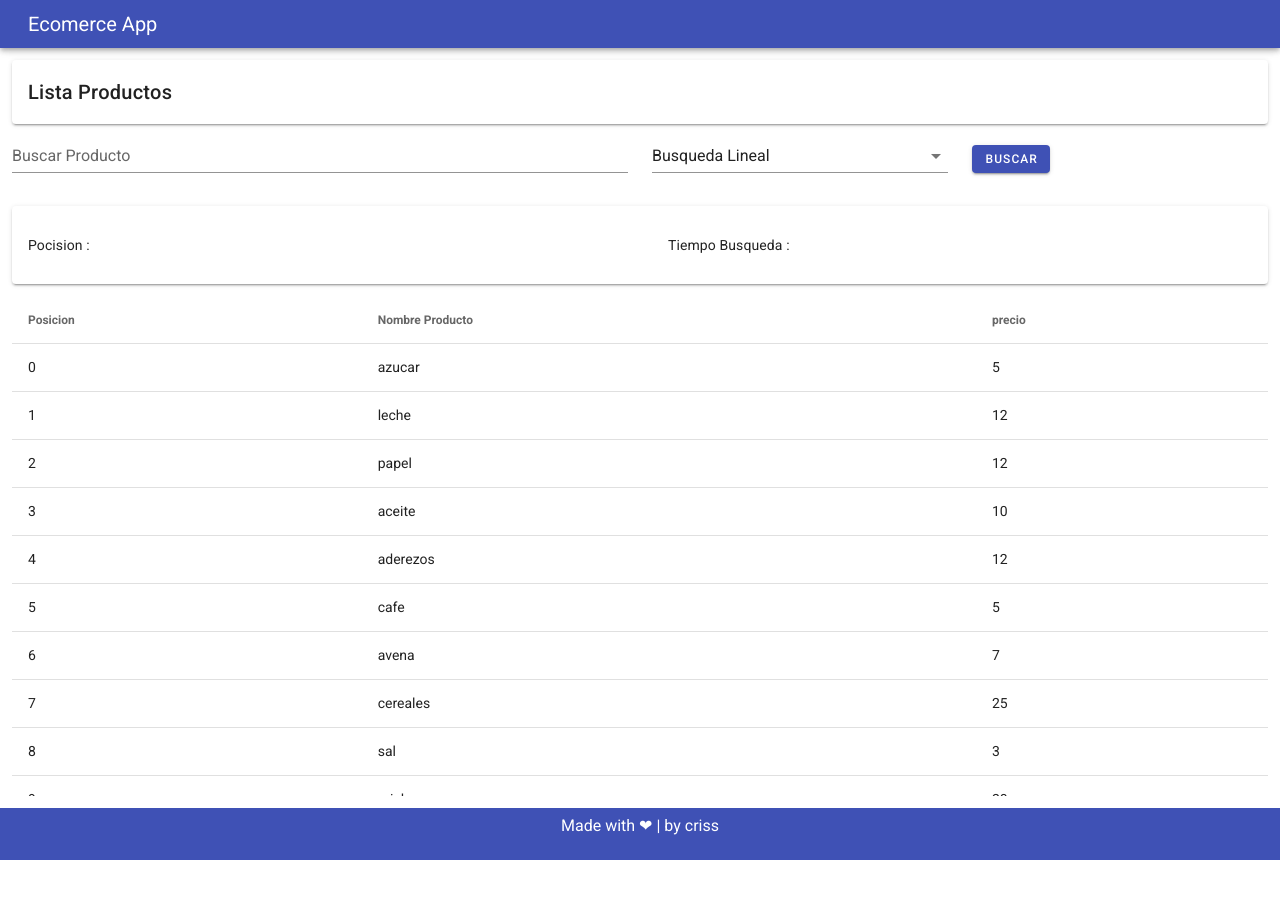
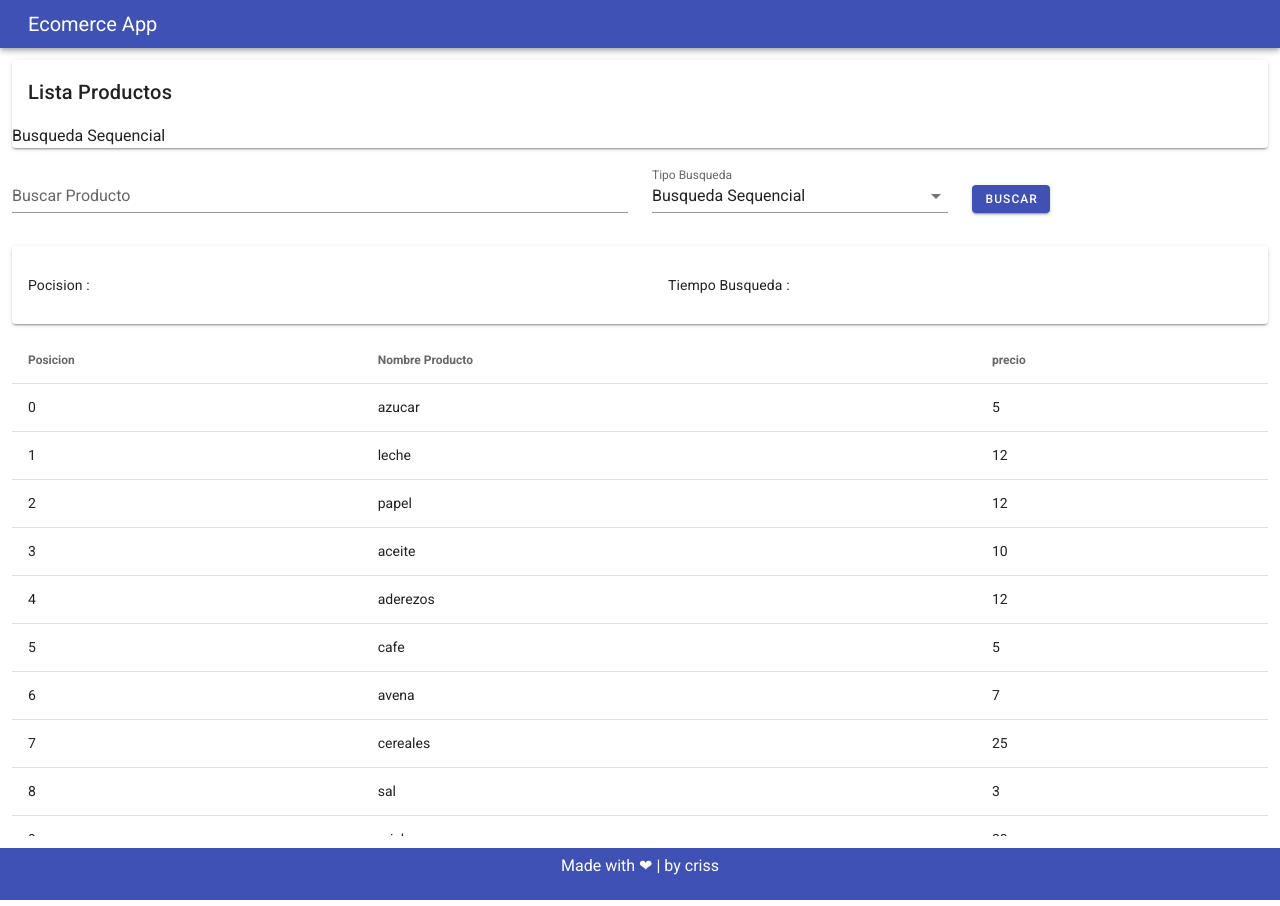
Before and after one commit to crisswebapp/Abarrofarma, a Nuxt app: page /farma in a window 1280 px wide. Before the commit the page ends 866 px from the top, so only its background shows below. Built offline with nearby package versions, Linux system fonts and the light colour scheme.

Commit message:
modified:   pages/farma/index.vue

```diff
--- a/pages/farma/index.vue
+++ b/pages/farma/index.vue
@@ -2,6 +2,7 @@
   <v-container fluid>
     <v-card>
       <v-card-title>Lista Productos</v-card-title>
+      <p>{{ tipoBusqueda }}</p>
       <v-snackbar
         v-model="snackbar"
         :bottom="y === 'bottom'"
@@ -29,7 +30,11 @@
             ></v-text-field>
           </v-col>
           <v-col cols="3">
-            <v-select v-model="modelOp" :items="tiposBusqueda"></v-select>
+            <v-select
+              v-model="tipoBusqueda"
+              label="Tipo Busqueda"
+              :items="tiposBusqueda"
+            ></v-select>
           </v-col>
           <v-col cols="3">
             <v-btn color="indigo" dark small @click="getBusLineal(dataText)">
@@ -95,11 +100,11 @@ export default {
       y: 'top',
       snackbar: false,
       error: null,
-      modelOp: 'Busqueda Lineal',
       dataText: null,
       items: null,
+      tipoBusqueda: 'Busqueda Sequencial',
       infoBusqueda: {},
-      tiposBusqueda: ['Busqueda Lineal', 'Busqueda Binaria']
+      tiposBusqueda: ['Busqueda Sequencial', 'Busqueda Binaria']
     }
   },
   created: function() {
@@ -117,8 +122,14 @@ export default {
     getBusLineal: function(data) {
       this.infoBusqueda = {}
       try {
-        this.infoBusqueda = busLineal(data.toLowerCase().trim(), this.items)
-        this.snackbar = false
+        switch (this.tipoBusqueda) {
+          case 'Busqueda Sequencial':
+            this.infoBusqueda = busLineal(data.toLowerCase().trim(), this.items)
+            this.snackbar = false
+            break
+          case 'Busqueda Binaria':
+            console.log('Busqueda Binaria')
+        }
       } catch (error) {
         this.snackbar = true
         this.error = error
```
